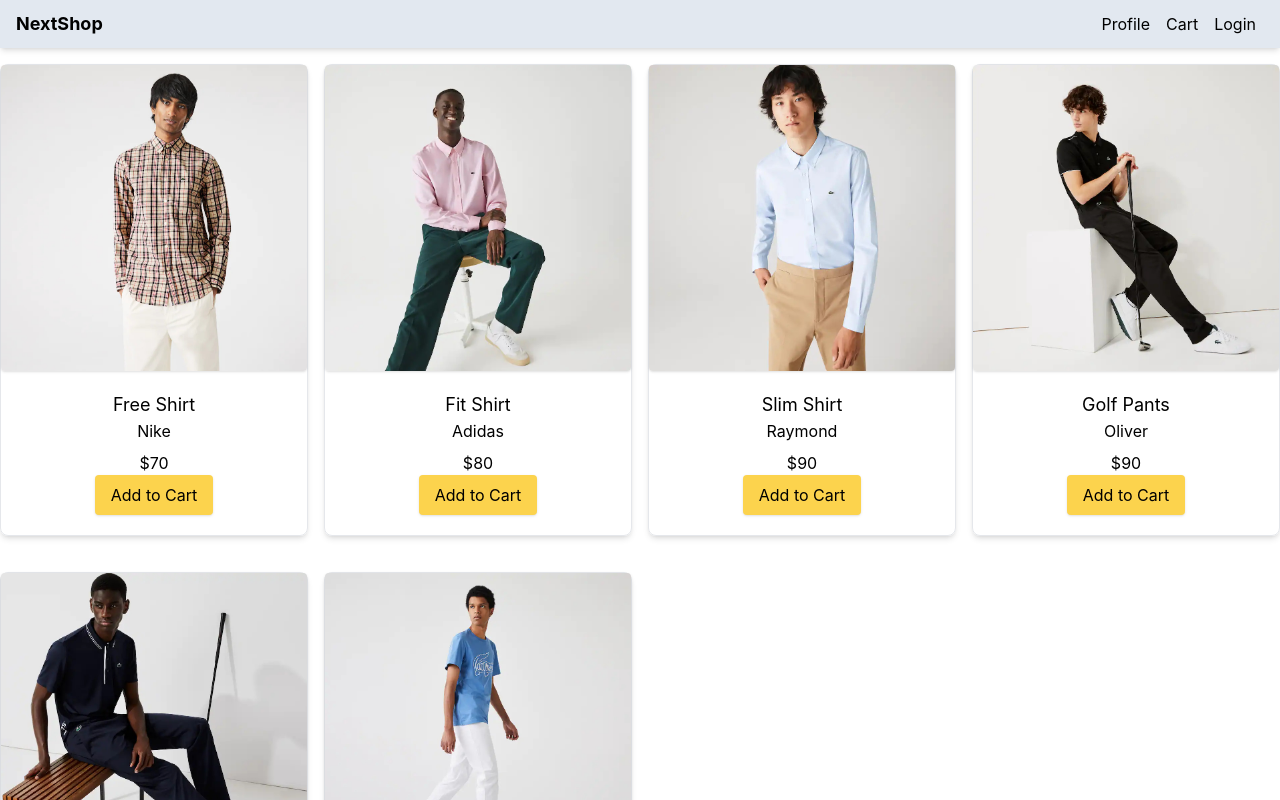
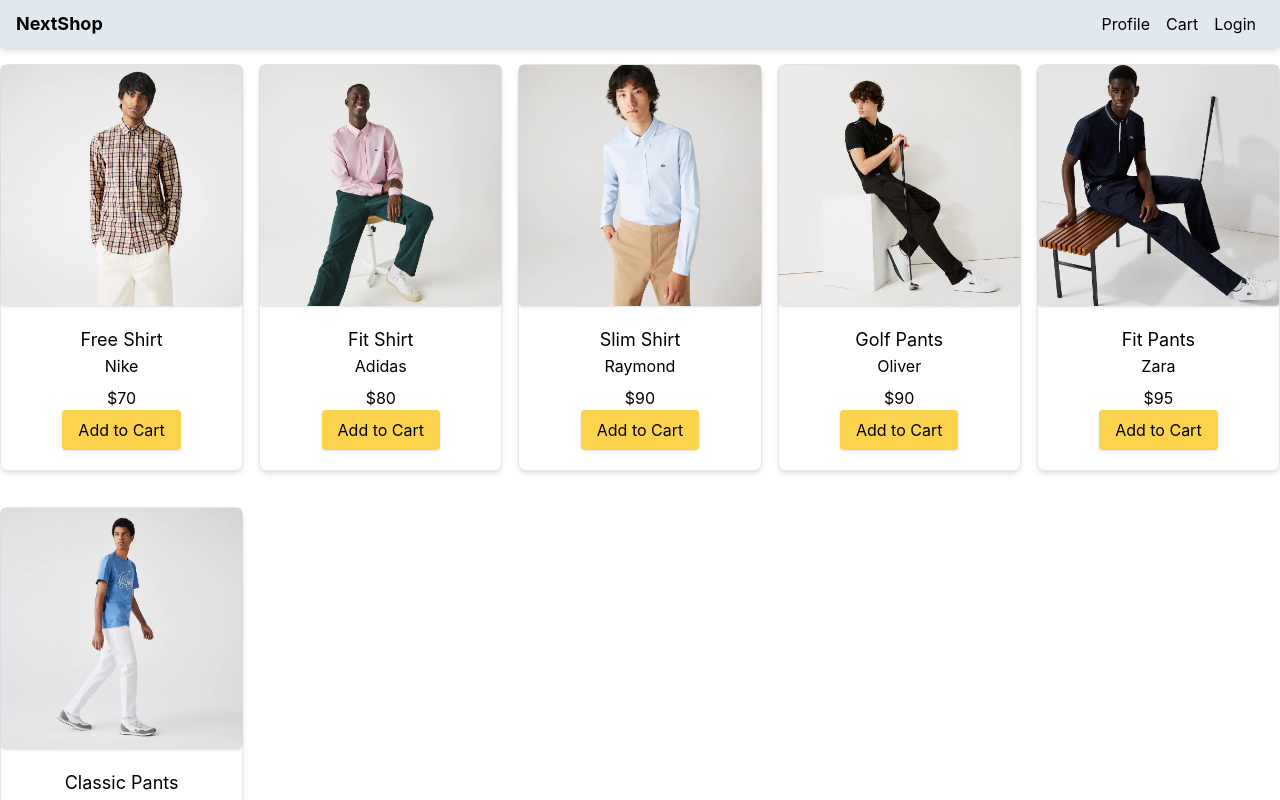
Before and after one commit to honk0128/NextShop, a Next.js app: page / in a window 1280 px wide. Shown: the top 800 px of the page. Built offline with nearby package versions, Linux system fonts and the light colour scheme.

Commit message:
commit13

```diff
--- a/package.json
+++ b/package.json
@@ -1,5 +1,5 @@
 {
-  "name": "nextshop",
+  "name": "next-ecommerce",
   "version": "0.1.0",
   "private": true,
   "scripts": {
@@ -14,7 +14,8 @@
     "next": "12.3.1",
     "react": "18.2.0",
     "react-dom": "18.2.0",
-    "react-hook-form": "^7.37.0"
+    "react-hook-form": "^7.37.0",
+    "yarn.lock": "^0.0.1-security"
   },
   "devDependencies": {
     "autoprefixer": "^10.4.12",
--- a/pages/index.js
+++ b/pages/index.js
@@ -1,16 +1,14 @@
-import Head from 'next/head';
-import Image from 'next/image';
+import data from '../utils/data';
 import Layout from '../components/Layout';
 import ProductItem from '../components/Productitems';
-import styles from '../styles/Home.module.css';
-import data from '../utils/data';
+import { React } from 'react';
 
 export default function Home() {
   return (
-    <Layout title="Home Page">
-      <div className="grid grid-cols-1 gap-4 md:grid-cols-3 lg:grid-cols-4">
+    <Layout title="Home">
+      <div className="grid grid-cols1 gap-4 sm:grid-cols-2 md:grid-cols-3 lg:grid-cols-4 xl:grid-cols-5 2xl:grid-cols-6">
         {data.products.map((product) => (
-          <ProductItem product={product} key={product.slug}></ProductItem>
+          <ProductItem product={product} key={product.slug} />
         ))}
       </div>
     </Layout>
--- a/pages/product/[slug].js
+++ b/pages/product/[slug].js
@@ -1,5 +1,5 @@
 import data from '../../utils/data';
-import Router, { useRouter } from 'next/router';
+import { useRouter } from 'next/router';
 import React, { useContext } from 'react';
 import Layout from '../../components/Layout';
 import Link from 'next/link';
```
Also changed, not shown: styles/profile.module.css (deleted), 2 other files (tests, documents, lock files or other folders).
